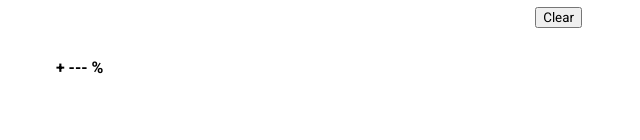
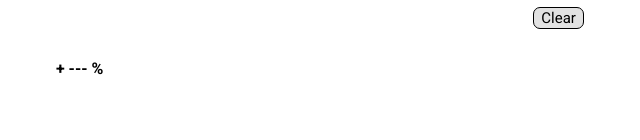
Before and after one commit to caydenpark/super-abundance, a plain HTML site: page index.html in a window 1280 px wide. Shown: the part 660-800 px from the top of the page, 267-907 px from the left. Drawn offline with Linux system fonts and the light colour scheme.

Commit message:
clear button css

```diff
--- a/styles/base.css
+++ b/styles/base.css
@@ -98,7 +98,7 @@
   border-bottom: 0.1px solid black;
 }
 
-button
+button {
   background-color: rgb(226, 226, 226);
   border: .1rem solid black;
   text-align: center;
```
